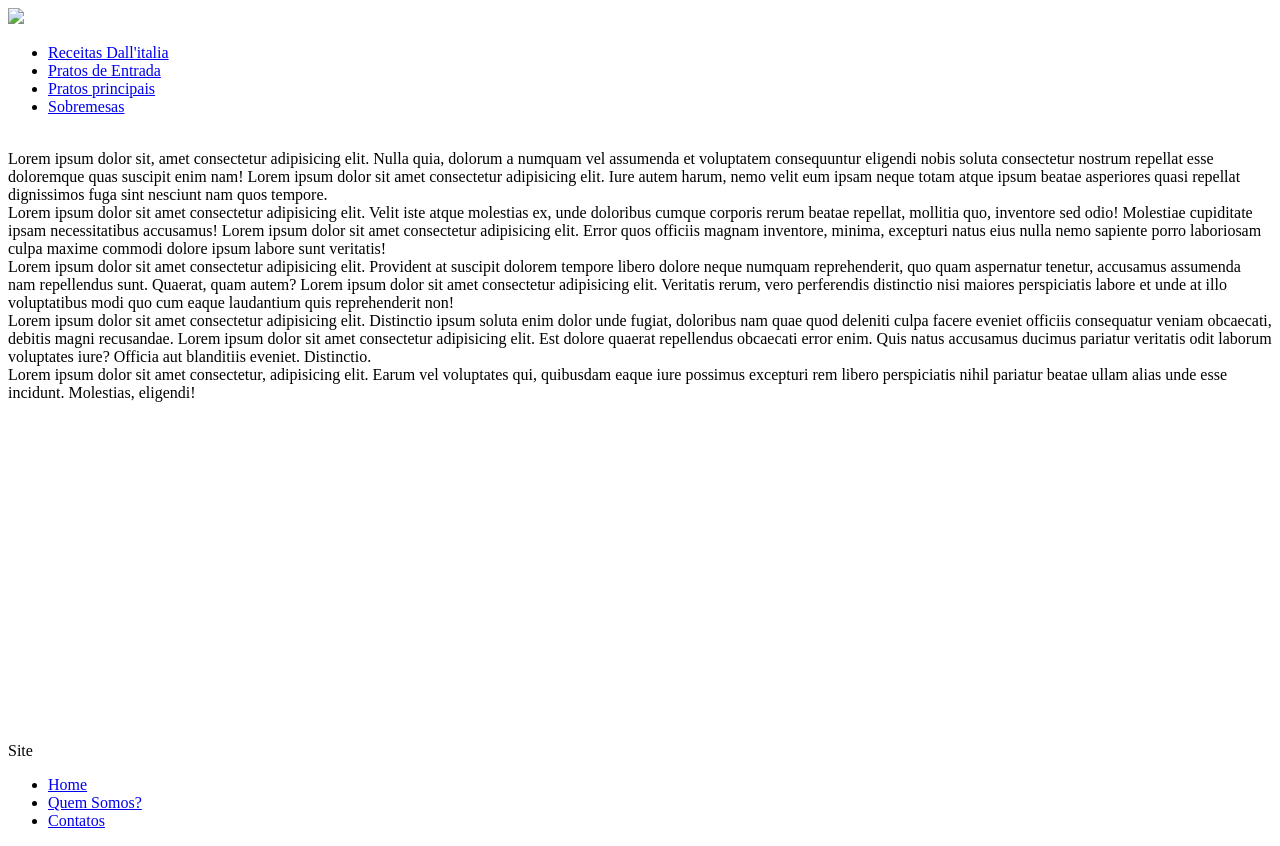
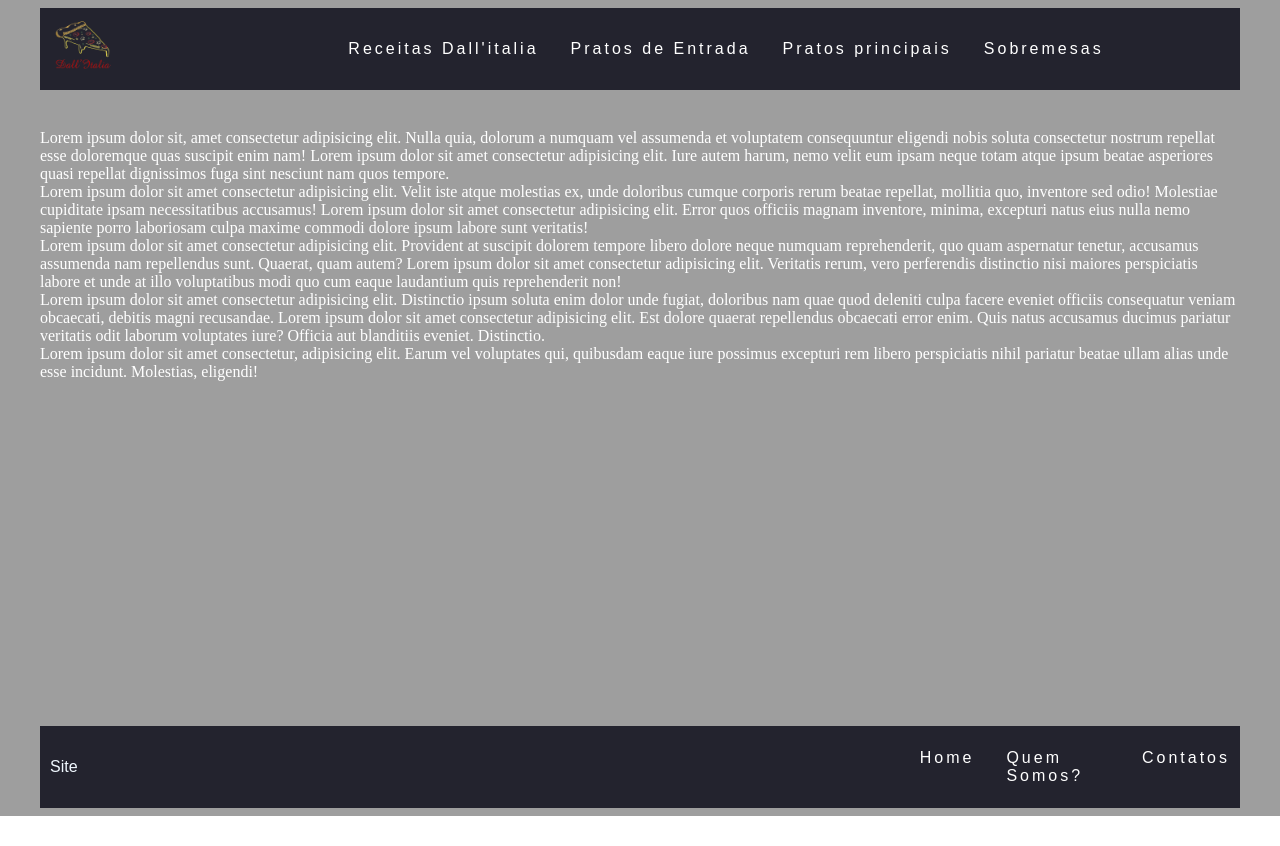
Before and after one commit to Receitas-Dall-Italia/website, a plain HTML site: page index.html in a window 1280 px wide. After the commit the page ends 816 px from the top, so only its background shows below. Drawn offline with Linux system fonts and the light colour scheme; the site is published under a folder, as on GitHub Pages, so addresses that start at the root find nothing.

Commit message:
index mudado para a pasta root

```diff
--- a/src/index.html
+++ b/index.html
@@ -5,15 +5,15 @@
         <meta http-equiv="X-UA-Compatible" content="IE=edge">
         <meta name="viewport" content="width=device-width, initial-scale=1.0">
         <title>Receitas Dall'Italia</title>
-        <link href="\style\style.css" rel="stylesheet" >
-        <link rel="shortcut icon" href="\assets\Logosemfundo.png" type="image/x-icon">
+        <link href="style/style.css" rel="stylesheet" >
+        <!--<link rel="shortcut icon" href="assets/Logosemfundo.png" type="image/x-icon">-->
     </head>
     <body  class="fundo">
         <div class="linha header">
            <header>
             <div class="coluna col1">
 
-                <img src="\assets\Logosemfundo.png" class="logo-icone">
+                <img src="assets/Logosemfundo.png" class="logo-icone">
 
             </div>
                <div class="coluna col11">
--- a/style/style.css
+++ b/style/style.css
@@ -2,9 +2,6 @@
 .logo-icone{
     height: 65px;
     width: 65px;
-
-
-
 }
 
 .nav{
@@ -15,18 +12,14 @@
     background: #23232e;
     height: 9vh;
     color: aliceblue;
-
     }
-
 
 .nav-list{
     list-style: none;
     display: flex;
-
     }
 
 .nav-list li{
-
         letter-spacing: 3px;
         margin-left: 32px;
     }
@@ -39,7 +32,7 @@
 
 .fundo{
 
-background-image: url(/assets/fundo-pizza.jpg);
+background-image: url(../assets/fundo-pizza.jpg);
 align-items: center;
 background-size: cover;
 height: 100%;
@@ -47,7 +40,6 @@ height: 100%;
 }
 
 .footer{
-
     background: #23232e;
     color: aliceblue;
     width: 100%;
@@ -55,20 +47,16 @@ height: 100%;
     align-items: center;
     font-family: Arial, Helvetica, sans-serif;
     text-align:start;
-
     }
 
 .footer-li{
-
     list-style: none;
     display: flex;
     justify-content: space-around;
     font-family: Arial, Helvetica, sans-serif;
-
 }
 
 .linha{
-
 	width: 1200px;
 	margin: 0 auto;
 	overflow: auto;
```
Also changed, not shown: Logosemfundo.png (added), assets/logo 1.png (deleted), favicon.ico.
